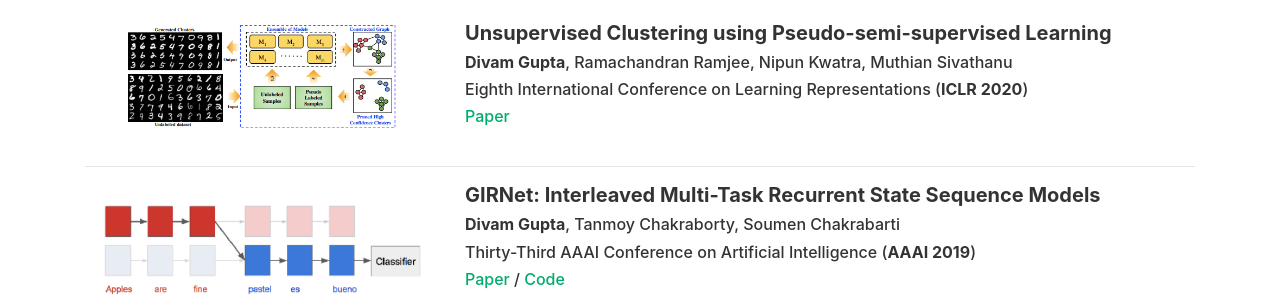
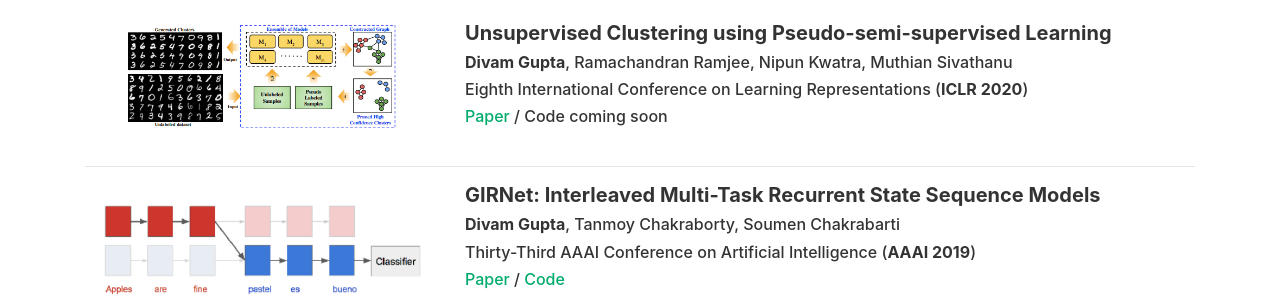
Before and after one commit to divamgupta/divamgupta.github.io, a Jekyll site: the page built from publications.md, in a window 1280 px wide and 1285 px high. Shown: the part 135-435 px from the top of the window. Built offline with Jekyll 4.4.1, drawn with Linux system fonts in a browser that asks for light colours; nearby versions of some CDN libraries; comment, search, counter and statistics services are not loaded.

Commit message:
Update publications.md

```diff
--- a/publications.md
+++ b/publications.md
@@ -24,7 +24,7 @@ comments: false
         </h6>
         <h6 style="font-weight: 500; margin-bottom: 0.5rem; " >
             <p>
-            <a href="https://openreview.net/forum?id=rJlnxkSYPS">Paper</a>
+            <a href="https://openreview.net/forum?id=rJlnxkSYPS">Paper</a> / Code coming soon
             </p>
         </h6>
 
```
